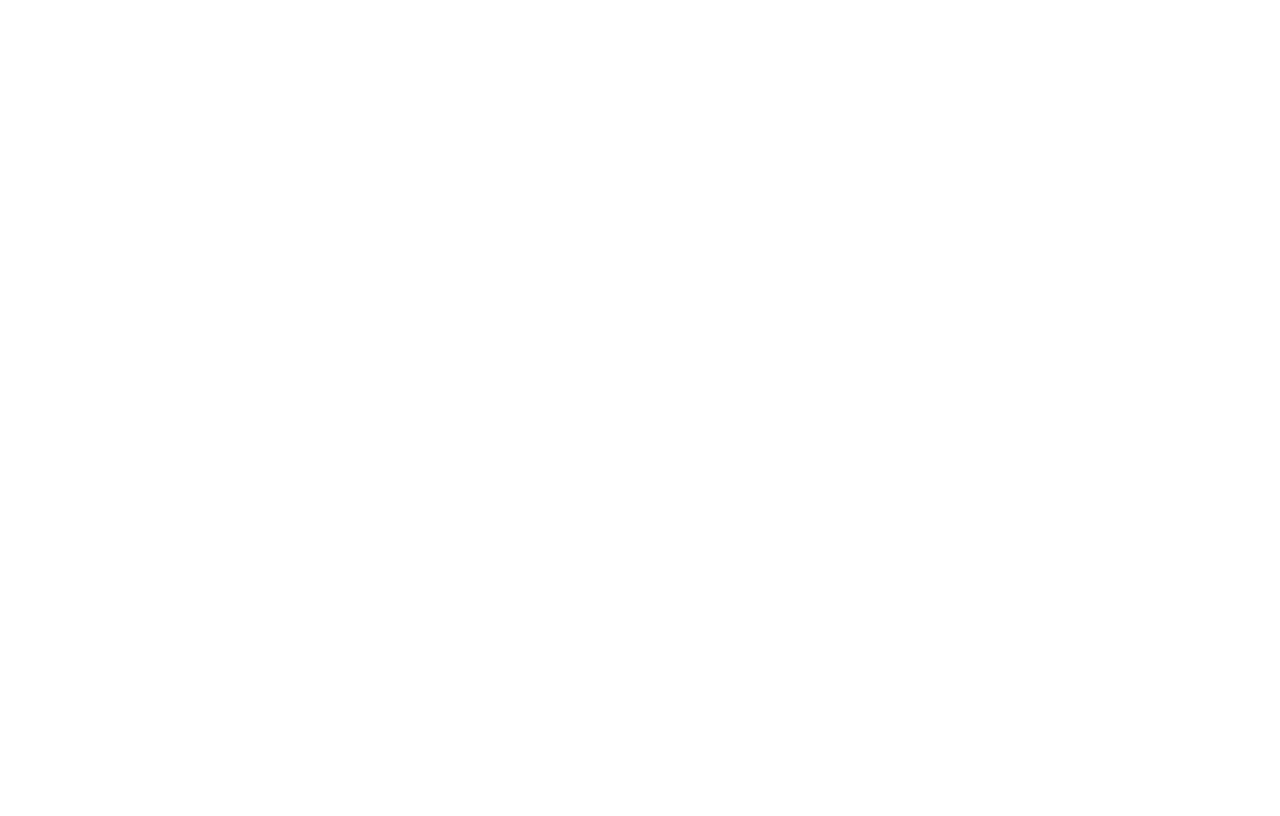
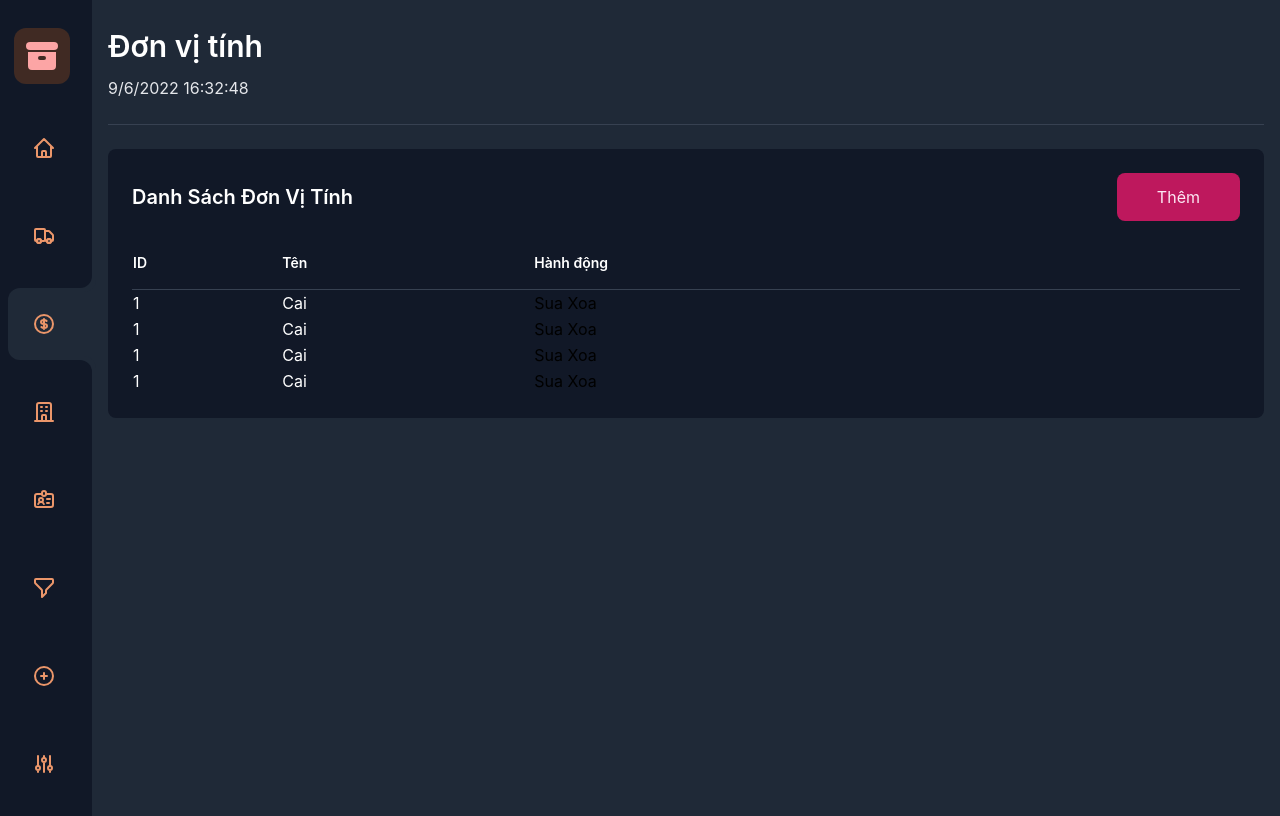
Before and after one commit to zcrossoverz/QLKho, a React (Create React App) app in the folder client/: page /donvitinh in a window 1280 px wide. Before the commit this address had no page. Built offline with nearby package versions, Linux system fonts and the light colour scheme.

Commit message:
design donvitinh

```diff
--- a/client/src/components/dashboard/report.js
+++ b/client/src/components/dashboard/report.js
@@ -43,7 +43,7 @@
         <div className='flex justify-between items-center pb-4'>
             <h2 className='text-xl font-semibold leading-loose text-white'>Hoạt Động</h2>
         </div>
-        <table className=' w-full'>
+        <table className='w-full'>
             <thead className='text-sm font-semibold text-white'>
                 <tr>
                     <td className='py-4 border-b border-gray-700'></td>
--- a/client/src/components/dashboard/sidebar.js
+++ b/client/src/components/dashboard/sidebar.js
@@ -3,20 +3,21 @@
 import { HomeIcon, OfficeBuildingIcon, IdentificationIcon, CurrencyDollarIcon, TruckIcon, FilterIcon, PlusCircleIcon, AdjustmentsIcon } from '@heroicons/react/outline'
 import { useNavigate } from 'react-router-dom';
 
-export default function Sidebar() {
+export default function Sidebar(props) {
 
-    const [activeTab, setActiveTab] = useState(0);
+
+    const [activeTab, setActiveTab] = useState(props.active);
     let navigate = useNavigate();
 
     const listNav = [
         { icon: HomeIcon, path:"/dashboard" },
         { icon: TruckIcon, path:"/dashboard" },
-        { icon: CurrencyDollarIcon, path:"/dashboard" },
+        { icon: CurrencyDollarIcon, path:"/donvitinh" },
         { icon: OfficeBuildingIcon, path:"/dashboard" },
         { icon: IdentificationIcon, path:"/dashboard" },
         { icon: FilterIcon, path:"/dashboard" },
         { icon: PlusCircleIcon, path:"/dashboard" },
-        // { icon: AdjustmentsIcon, path:"/dashboard" },
+        { icon: AdjustmentsIcon, path:"/dashboard" },
     ];
 
     let Button = (props) => {
--- a/client/src/pages/dashboard/index.js
+++ b/client/src/pages/dashboard/index.js
@@ -1,5 +1,5 @@
 import React from 'react'
-import Account from '../../components/dashboard/account';
+// import Account from '../../components/dashboard/account';
 import Report from '../../components/dashboard/report';
 import Sidebar from '../../components/dashboard/sidebar'
 import Stats from '../../components/dashboard/stats';
@@ -16,17 +16,15 @@
 
   return (
     <div className='flex w-full min-h-screen bg-gray-800 gap-y-4'>
-      <Sidebar />
+      <Sidebar active={0} />
       <div className='flex flex-col flex-1 gap-6 p-4'>
         <Header />
         <hr className='border-gray-700' />
         <Stats />
         <Report />
       </div>
-      <div className='flex flex-col gap-y-6 pt-6 pr-6 w-96'>
-        <Account />
-        <Account />
-      </div>
+      {/* <div className='flex flex-col gap-y-6 pt-6 pr-6 w-96'>
+      </div> */}
     </div>
   )
 }
--- /dev/null
+++ b/client/src/pages/donvitinh/index.js
@@ -0,0 +1,80 @@
+import React, { useEffect, useState } from 'react'
+import Report from '../../components/dashboard/report';
+import Sidebar from '../../components/dashboard/sidebar'
+import Stats from '../../components/dashboard/stats';
+import { timeNow } from '../../utils/getTime';
+
+export default function Donvitinh() {
+  const [time, setTime] = useState(timeNow());
+  let tick = () => {
+    setTime(timeNow());
+  }
+  useEffect(() => {
+    const interval = setInterval(() => {
+      tick();
+    }, 1000);
+    return () => clearInterval(interval);
+  }, []);
+  let Header = () => {
+    return (
+      <div>
+          <h1 className='text-3xl font-semibold text-white leading-loose'>Đơn vị tính</h1>
+          <div className='text-gray-200'>{time}</div>
+      </div>
+    )
+  };
+
+
+  let data = [
+    { id:1, name:"Cai" },
+    { id:1, name:"Cai" },
+    { id:1, name:"Cai" },
+    { id:1, name:"Cai" },
+  ];
+
+  let Item = (props) => {
+    return (
+      <tr>
+        <td className='text-white'>
+          {props.id}
+        </td>
+        <td className='text-white'>
+          {props.name}
+        </td>
+        <td>
+          Sua Xoa
+        </td>
+      </tr>
+    );
+  }
+
+  return (
+    <div className='flex w-full min-h-screen bg-gray-800 gap-y-4'>
+      <Sidebar active={2} />
+      <div className='flex flex-col flex-1 gap-6 p-4'>
+        <Header />
+        <hr className='border-gray-700' />
+        <div className='p-6 bg-gray-900 rounded-lg'>
+          <div className='flex justify-between items-center pb-4 w-full'>
+            <h2 className='text-xl font-semibold leading-loose text-white'>Danh Sách Đơn Vị Tính</h2>
+            <button className='bg-pink-700 px-10 py-2 rounded-lg text-pink-100 hover:text-white hover:bg-pink-600 hover:shadow-pink leading-loose'>Thêm</button>
+          </div>
+          <table className='w-full'>
+            <thead className='text-sm font-semibold text-white'>
+                <tr>
+                    <td className='py-4 border-b border-gray-700'>ID</td>
+                    <td className='py-4 border-b border-gray-700'>Tên</td>
+                    <td className='py-4 border-b border-gray-700'>Hành động</td>
+                </tr>
+            </thead>
+            <tbody>
+              {data.map((e,i) => {
+                return <Item id={e.id} name={e.name} key={i.toString} />
+              })}
+            </tbody>
+        </table>
+        </div>
+      </div>
+    </div>
+  )
+}
--- a/client/src/routes/index.js
+++ b/client/src/routes/index.js
@@ -1,6 +1,7 @@
 import { Link } from "react-router-dom";
 import Login from "../pages/login";
 import Dashboard from "../pages/dashboard";
+import Donvitinh from "../pages/donvitinh";
 
 function Home() {
     return (
@@ -38,6 +39,7 @@
     { path:"/about", component: About },
     { path:"/login", component: Login },
     { path:"/dashboard", component: Dashboard },
+    { path:"/donvitinh", component: Donvitinh },
 ];
 
 const privateRoutes = [
--- /dev/null
+++ b/client/src/utils/getTime.js
@@ -0,0 +1,9 @@
+let timeNow = () => {
+    let now = new Date();
+    now.toLocaleString('vn-VI', { timeZone: 'Asia/Ho_Chi_Minh' });
+    return now.getDate()+'/'+(now.getMonth()+1)+'/'+now.getFullYear()+' '+now.getHours()+':'+now.getMinutes()+':'+now.getSeconds();
+}
+
+module.exports = {
+    timeNow
+};
--- a/client/tailwind.config.js
+++ b/client/tailwind.config.js
@@ -7,7 +7,8 @@
       boxShadow: {
         'inverse-top': '4px 4px 0 #1f2937',
         'inverse-bottom': '4px -4px 0 #1f2937',
-        'primary': ' rgba(234, 124, 105, 0.32) 0px 2px 4px 0px, rgba(234, 124, 105, 0.32) 0px 2px 16px 0px'
+        'primary': ' rgba(234, 124, 105, 0.32) 0px 2px 4px 0px, rgba(234, 124, 105, 0.32) 0px 2px 16px 0px',
+        'pink': 'rgba(255, 102, 153, 0.32) 4px 5px 33px 2px, rgba(255, 102, 153, 0.32) 0px -2px 15px 5px',
       },
       colors: {
         primary: '#EB966A'
```
Also changed, not shown: client/src/components/donvitinh/main.js (added).
